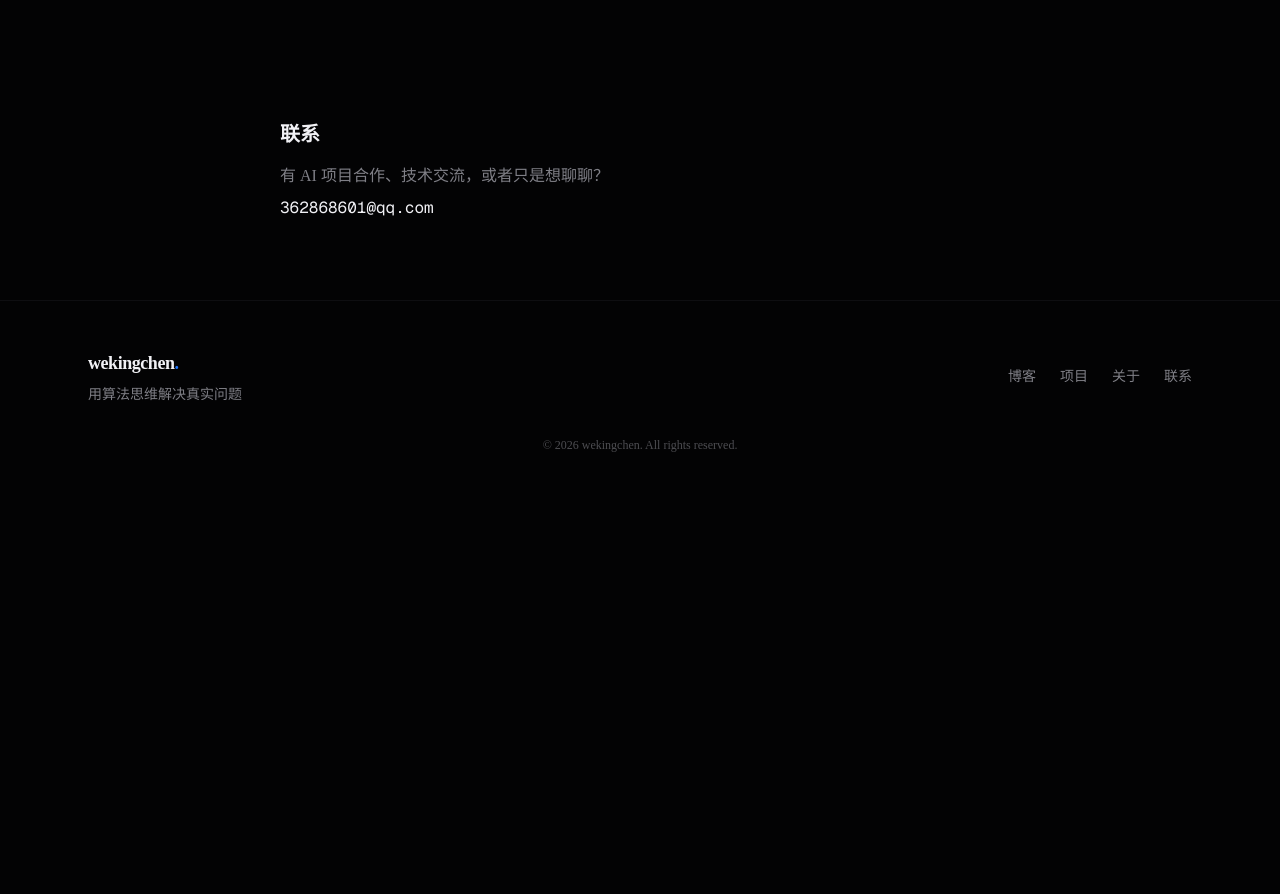
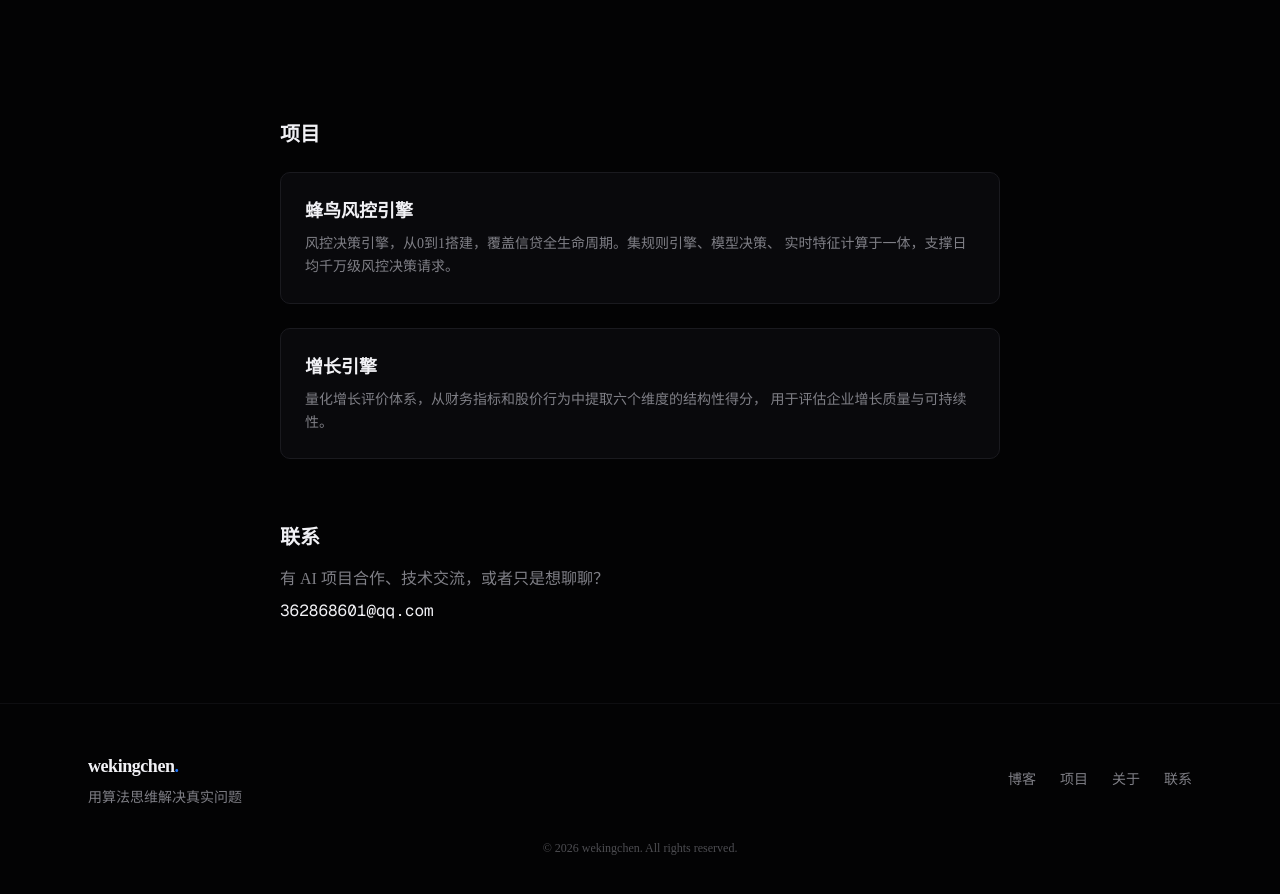
Before and after one commit to wekingchen2019/wekingchen-site, a Next.js app: page /about in a window 1280 px wide. Shown: the part 1060-1954 px from the top of the page. Before the commit the page ends 1561 px from the top, so only its background shows below. Built offline with nearby package versions, Linux system fonts and the light colour scheme.

Commit message:
feat: 关于页面添加蜂鸟风控引擎和增长引擎两个企业项目

```diff
--- a/app/about/page.tsx
+++ b/app/about/page.tsx
@@ -45,6 +45,27 @@ export default function AboutPage() {
         <SkillRadar />
       </section>
 
+      {/* Projects */}
+      <section className="mb-16">
+        <h2 className="text-xl font-semibold mb-6">项目</h2>
+        <div className="space-y-6">
+          <div className="rounded-lg border bg-card p-6">
+            <h3 className="font-semibold text-lg mb-2">蜂鸟风控引擎</h3>
+            <p className="text-muted-foreground text-sm leading-relaxed">
+              风控决策引擎，从0到1搭建，覆盖信贷全生命周期。集规则引擎、模型决策、
+              实时特征计算于一体，支撑日均千万级风控决策请求。
+            </p>
+          </div>
+          <div className="rounded-lg border bg-card p-6">
+            <h3 className="font-semibold text-lg mb-2">增长引擎</h3>
+            <p className="text-muted-foreground text-sm leading-relaxed">
+              量化增长评价体系，从财务指标和股价行为中提取六个维度的结构性得分，
+              用于评估企业增长质量与可持续性。
+            </p>
+          </div>
+        </div>
+      </section>
+
       {/* Contact */}
       <section>
         <h2 className="text-xl font-semibold mb-4">联系</h2>
```
